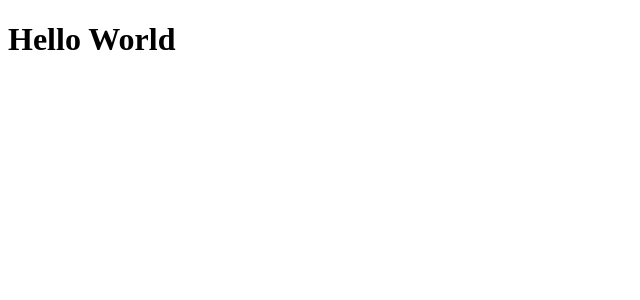
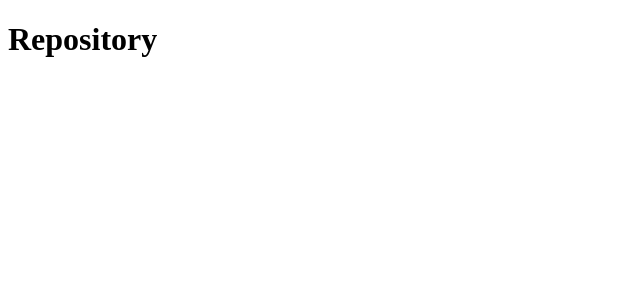
Before and after one commit to mateusgadotti77/bootcamp-gostack, a React (Create React App) app in the folder Fase02/mod5/: page /repository in a window 1280 px wide. Shown: the top 300 px of the page, without its empty margins (0-640 px from the left). Built offline with nearby package versions, Linux system fonts and the light colour scheme; the HTML template or start-up script is replaced by a standard one.

Commit message:
Add Routes and Styled-Components

```diff
--- a/Fase02/mod5/package.json
+++ b/Fase02/mod5/package.json
@@ -8,7 +8,9 @@
     "@testing-library/user-event": "^7.1.2",
     "react": "^16.12.0",
     "react-dom": "^16.12.0",
-    "react-scripts": "3.3.1"
+    "react-router-dom": "^5.1.2",
+    "react-scripts": "3.3.1",
+    "styled-components": "^5.0.1"
   },
   "scripts": {
     "start": "react-scripts start",
--- a/Fase02/mod5/src/App.js
+++ b/Fase02/mod5/src/App.js
@@ -1,11 +1,9 @@
 import React from 'react';
 
+import Routes from './routes';
+
 function App() {
-  return (
-    <div className="App">
-      <h1>Hello World</h1>
-    </div>
-  );
+  return <Routes />;
 }
 
 export default App;
--- /dev/null
+++ b/Fase02/mod5/src/pages/Main/index.js
@@ -0,0 +1,7 @@
+import React from 'react';
+
+import { Title } from './styles';
+
+export default function Main() {
+  return <Title>Main</Title>;
+}
--- /dev/null
+++ b/Fase02/mod5/src/pages/Main/styles.js
@@ -0,0 +1,7 @@
+import styled from 'styled-components';
+
+export const Title = styled.h1`
+  font-size: 24px;
+  color: #7159c1;
+  font-family: Arial, Helvetica, sans-serif;
+`;
--- /dev/null
+++ b/Fase02/mod5/src/pages/Repository/index.js
@@ -0,0 +1,7 @@
+import React from 'react';
+
+// import { Container } from './styles';
+
+export default function Repository() {
+  return <h1>Repository</h1>;
+}
--- /dev/null
+++ b/Fase02/mod5/src/routes.js
@@ -0,0 +1,16 @@
+import React from 'react';
+import { BrowserRouter, Switch, Route } from 'react-router-dom';
+
+import Main from './pages/Main';
+import Repository from './pages/Repository';
+
+export default function Routes() {
+  return (
+    <BrowserRouter>
+      <Switch>
+        <Route exact path="/" component={Main} />
+        <Route path="/repository" component={Repository} />
+      </Switch>
+    </BrowserRouter>
+  );
+}
```
Also changed, not shown: 1 other file (tests, documents, lock files or other folders).
